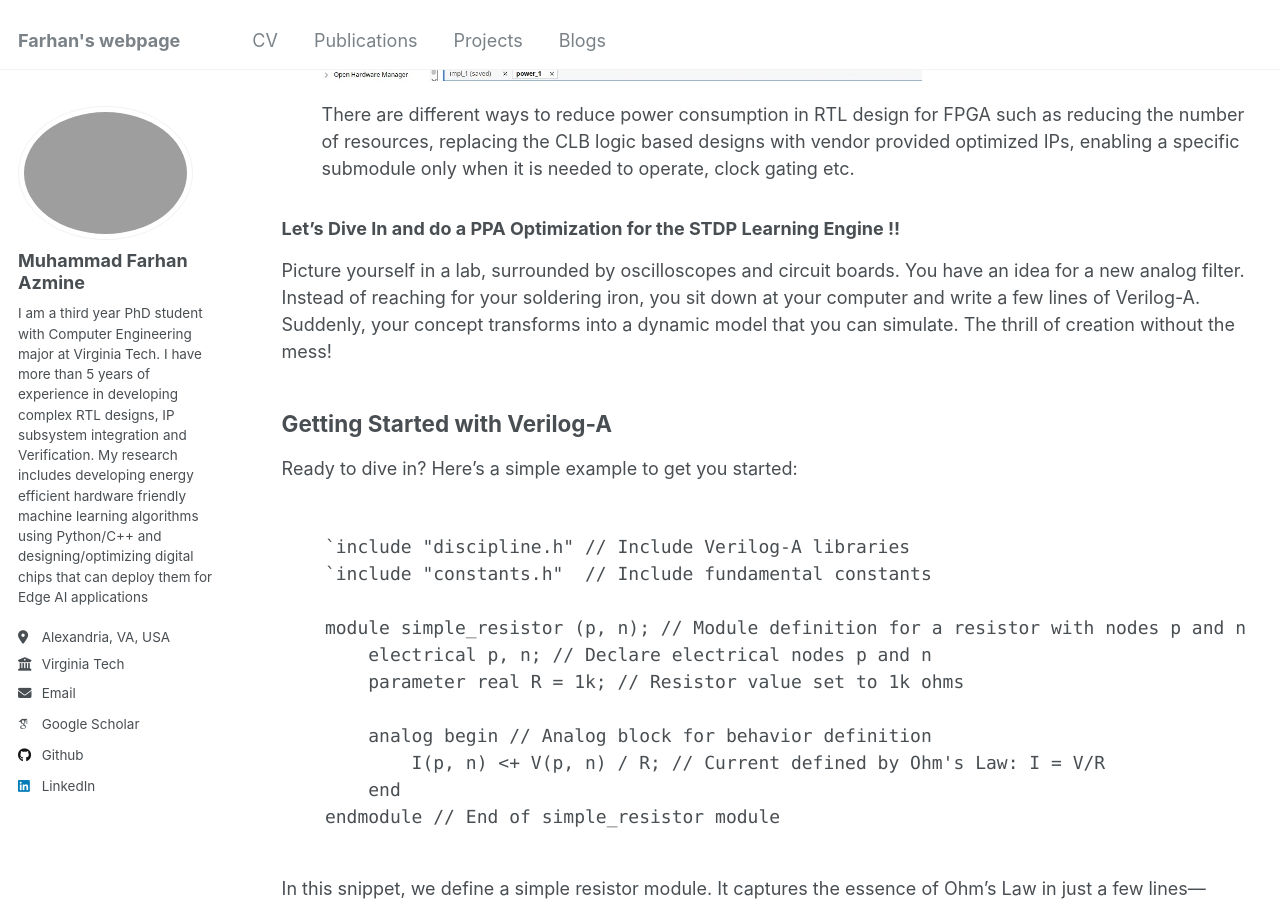
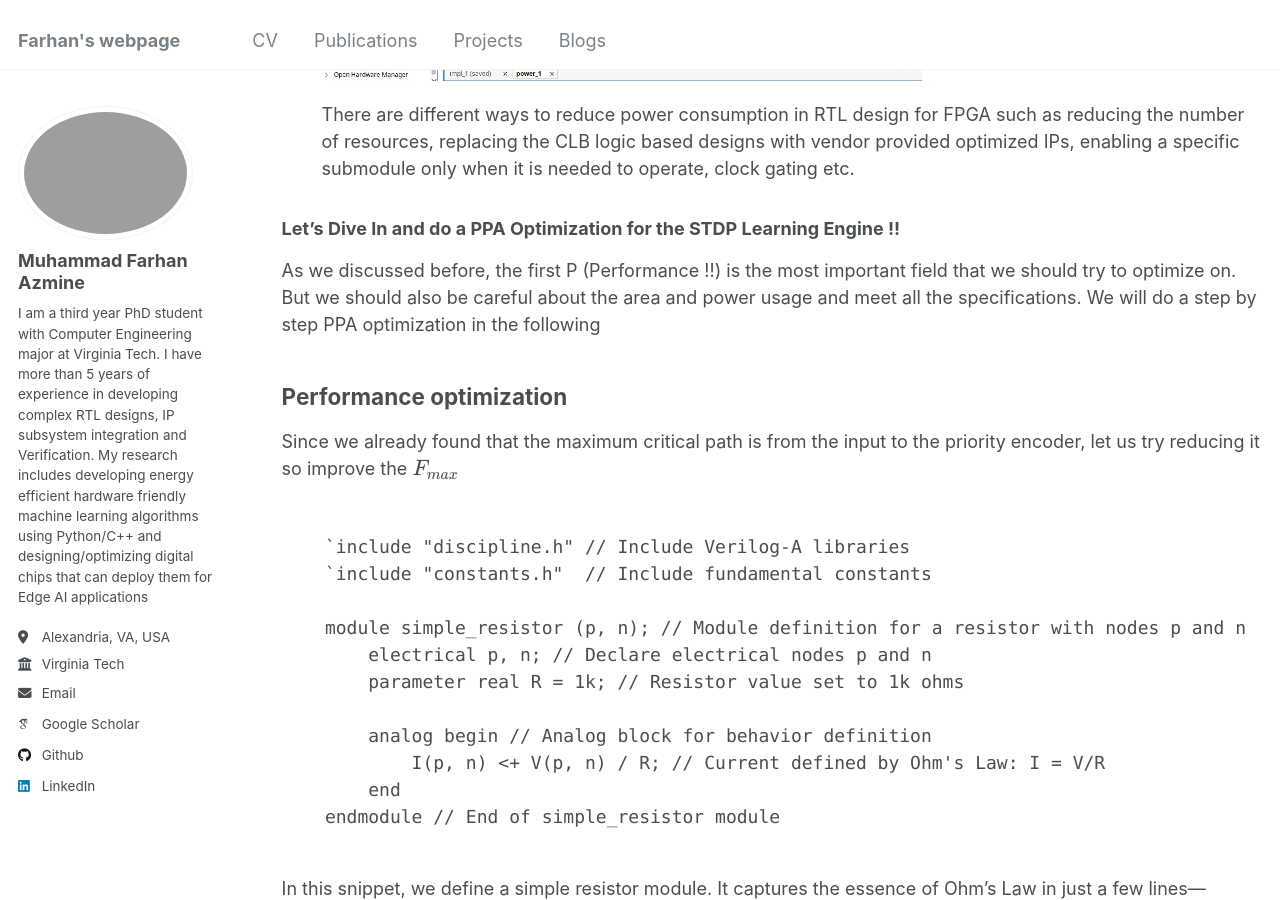
Before and after one commit to muhammadfarhan720/web-profile, a Jekyll site: the page built from blogs/veriloga/veriloga_day01_veriloga.html, in a window 1280 px wide and 900 px high, scrolled down 3763 px. Built offline with Jekyll 4.4.1, drawn with Linux system fonts in a browser that asks for light colours; some web fonts are replaced; some of the changed text lies outside the part shown.

Commit message:
Update veriloga_day01_veriloga.html

```diff
--- a/blogs/veriloga/veriloga_day01_veriloga.html
+++ b/blogs/veriloga/veriloga_day01_veriloga.html
@@ -160,10 +160,10 @@ According to the report, the longest datapath delay—measured at 5.393 ns—spa
     </ul>
 
     <h3>Let’s Dive In and do a PPA Optimization for the STDP Learning Engine !!</h3>
-    <p>Picture yourself in a lab, surrounded by oscilloscopes and circuit boards. You have an idea for a new analog filter. Instead of reaching for your soldering iron, you sit down at your computer and write a few lines of Verilog-A. Suddenly, your concept transforms into a dynamic model that you can simulate. The thrill of creation without the mess!</p>
+    <p>As we discussed before, the first P (Performance !!) is the most important field that we should try to optimize on. But we should also be careful about the area and power usage and meet all the specifications. We will do a step by step PPA optimization in the following </p>
 
-    <h2>Getting Started with Verilog-A</h2>
-    <p>Ready to dive in? Here’s a simple example to get you started:</p>
+    <h2>Performance optimization</h2>
+    <p>Since we already found that the maximum critical path is from the input to the priority encoder, let us try reducing it so improve the \(F_{max}\)</p>
 
 
     <pre><code>
```
